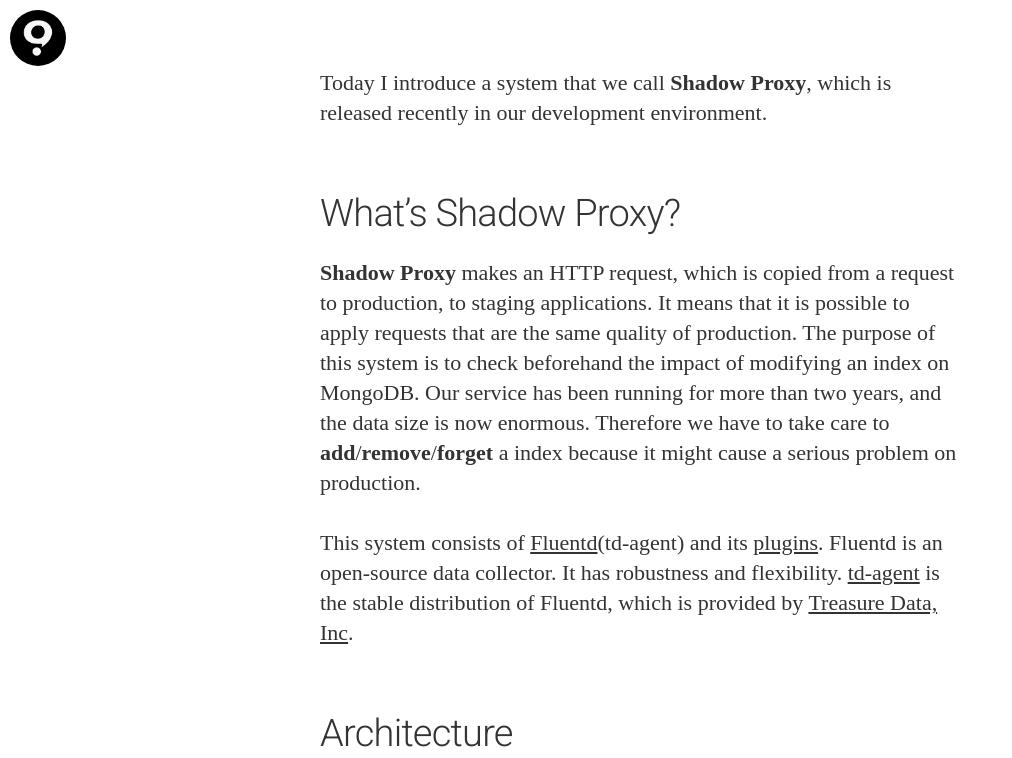
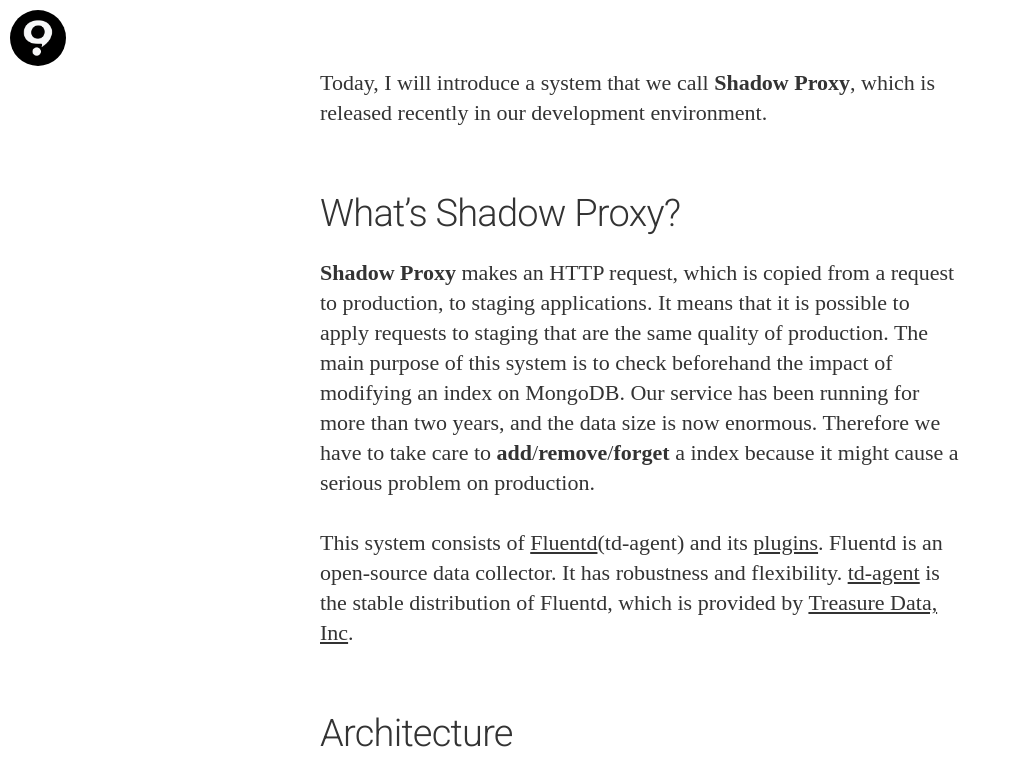
Before and after one commit to tamatamvan/quipper.github.io, a Jekyll site: the page built from _posts/2015-11-11-introducing-shadow-proxy.markdown, in a window 1280 px wide and 1400 px high, scrolled down 221 px, cut to the strip 0-758 px from the top of the window. Shown: the whole strip, without its empty margins (0-1012 px from the left). Built offline with Jekyll 4.4.1, drawn with Linux system fonts in a browser that asks for light colours; nearby versions of some CDN libraries; some web fonts are replaced; Markdown is read by kramdown in place of the engine named in the settings; comment, search, counter and statistics services are not loaded; part of the change alters nothing that is shown; some of the changed text lies outside the part shown.

Commit message:
Fix reviewed points.

```diff
--- a/_posts/2015-11-11-introducing-shadow-proxy.markdown
+++ b/_posts/2015-11-11-introducing-shadow-proxy.markdown
@@ -6,12 +6,12 @@ author: kamatama41
 comments: true
 ---
 
-Today I introduce a system that we call **Shadow Proxy**, which is released recently in our development environment.
+Today, I will introduce a system that we call **Shadow Proxy**, which is released recently in our development environment.
 
 ## What's Shadow Proxy?
 **Shadow Proxy** makes an HTTP request, which is copied from a request to production, to staging applications.
-It means that it is possible to apply requests that are the same quality of production.
-The purpose of this system is to check beforehand the impact of modifying an index on MongoDB.
+It means that it is possible to apply requests to staging that are the same quality of production.
+The main purpose of this system is to check beforehand the impact of modifying an index on MongoDB.
 Our service has been running for more than two years, and the data size is now enormous.
 Therefore we have to take care to **add**/**remove**/**forget** a index because it might cause a serious problem on production.
 
@@ -22,10 +22,10 @@ by [Treasure Data, Inc](http://www.treasuredata.com/).
 
 ## Architecture
 
-![Image](https://cloud.githubusercontent.com/assets/899217/11015974/79abd19a-85b6-11e5-93b2-20a466de176d.png)
+![Image](https://cloud.githubusercontent.com/assets/899217/11035957/da75a8b0-8738-11e5-87db-2544349ab659.png)
 
 ### Reverse Proxy
-Proxy HTTP requests to production by Nginx. It forwards access logs to Log Aggregator
+Proxies HTTP requests to production by Nginx. It forwards access logs to Log Aggregator
 by [forward Output Plugin](http://docs.fluentd.org/articles/out_forward).
 
 ### Log Aggregator
@@ -34,8 +34,14 @@ and forwards logs to [Google BigQuery](https://cloud.google.com/bigquery/), [Ama
 and Shadow Proxy by [BigQuery Output Plugin](https://github.com/kaizenplatform/fluent-plugin-bigquery), [S3 Output Plugin](http://docs.fluentd.org/articles/out_s3) and forward Output Plugin.
 
 ### Shadow Proxy
-Receive access logs from Log Aggregator and make HTTP requests from logs
-by [http shadow Output Plugin](https://github.com/quipper/fluent-plugin-http_shadow). We forked the original and added some features.
+Receives access logs from Log Aggregator and makes HTTP requests from logs
+by [http shadow Output Plugin](https://github.com/quipper/fluent-plugin-http_shadow).
+
+We forked the original and added some features.
+
+- Make request body and cookie sendable
+- Make the rate of sending for each target host adjustable
+- More details are to see [here](https://github.com/quipper/fluent-plugin-http_shadow/pulls?q=).
 
 `td-agent.conf` of Shadow Proxy is like below.
 
```
